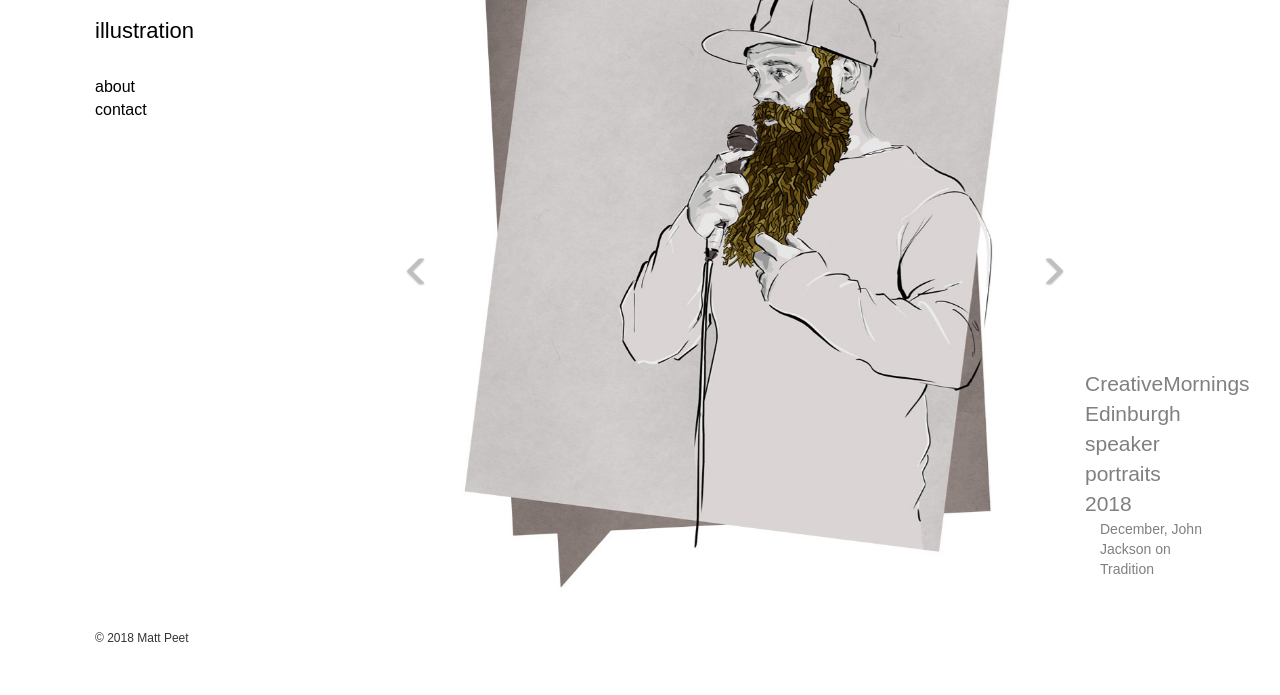
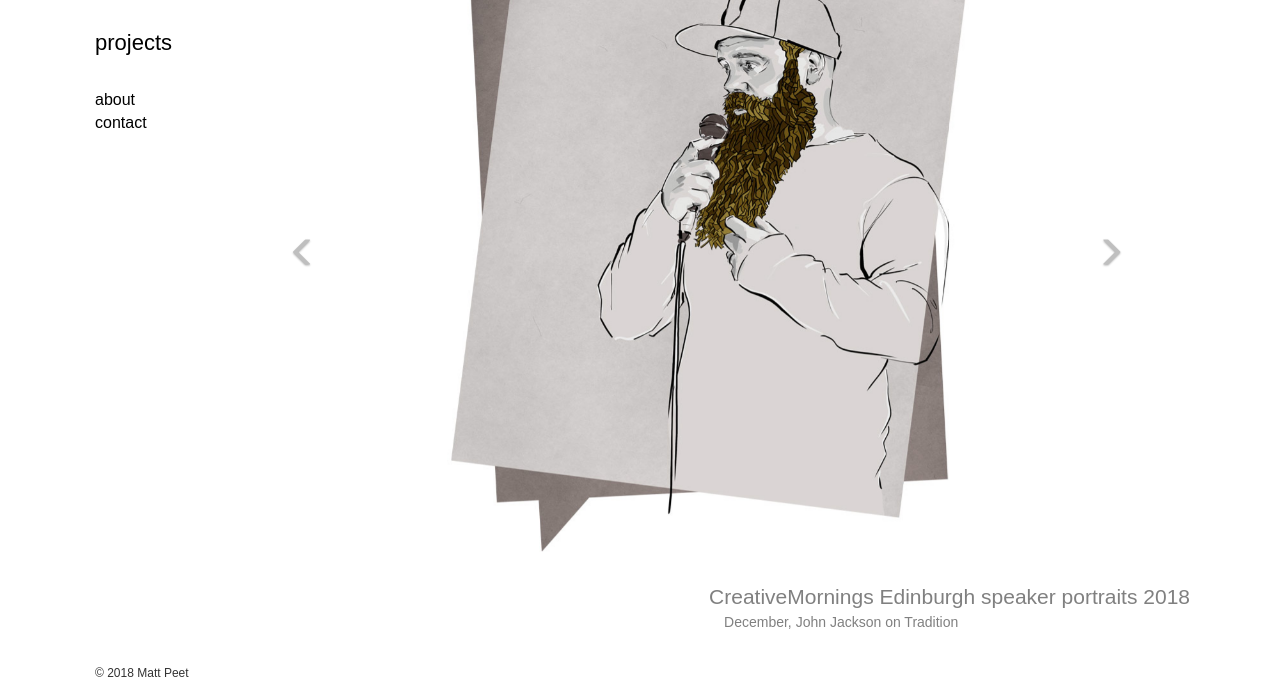
Before and after one commit to mattpeet/mattpeet.github.io, a React app: page /#/0 in a window 1280 px wide. Shown: the part 143-838 px from the top of the page. Before the commit the page ends 803 px from the top, so only its background shows below. Built offline with nearby package versions, Linux system fonts and the light colour scheme; a web font is replaced by a local one.

Commit message:
ui tweaks

```diff
--- a/src/js/components/container/SideNavigation.js
+++ b/src/js/components/container/SideNavigation.js
@@ -9,7 +9,7 @@ class SideNavigation extends Component {
       <div id="side-nav-container">
         <div id="project-filters">
           <ul>
-            <Link to="/"><li>illustration</li></Link>
+            <Link to="/"><li>projects</li></Link>
 
           </ul>
         </div>
--- a/src/js/components/presentational/ProjectImageCarousel.js
+++ b/src/js/components/presentational/ProjectImageCarousel.js
@@ -32,8 +32,15 @@ class ProjectImageCarousel extends Component {
         return <SlideImage image={image.source} key={index} id={index} activeIndex={activeIndex} />
       })
 
+      var hideScrollToggle = ""
+
+      if(this.props.images.length == 1) {
+        hideScrollToggle = "hiddenScroll"
+      }
+
+
       return (
-       <div id="carousel">
+       <div id="carousel" className={hideScrollToggle}>
         <Carousel activeIndex={activeIndex} direction={direction} onSelect={this.handleSelect}>
           {thumbnails}
         </Carousel>
--- a/src/styles/style.css
+++ b/src/styles/style.css
@@ -39,10 +39,10 @@ a:hover {
   }
 }
 
-@media (min-width: 1024px) {
+@media (min-width: 1025px) {
   .app-container {
     display: grid;
-    grid-template-columns: 25% auto;
+    grid-template-columns: 20% auto;
     grid-template-rows: auto 1fr;
     padding: 0;
   }
@@ -94,7 +94,7 @@ a i {
 
 #headerImage{
   margin-left: -7px;
-  max-width: 100%;
+  max-width: 200px;
 }
 
 @media(min-width: 768px) and (orientation: landscape) {
@@ -304,6 +304,10 @@ ul ul li {
   margin-right: auto;
 }
 
+.hiddenScroll .carousel-control {
+  display: none;
+}
+
 .item {
   margin-left: 50px;
   margin-right: 50px;
@@ -311,10 +315,12 @@ ul ul li {
 
 .carousel-control.right {
   background-image: none;
+  width: unset;
 }
 
 .carousel-control.left {
   background-image: none;
+  width: unset;
 }
 
 .carousel-indicators {
@@ -445,18 +451,25 @@ ul ul li {
   }
 
   .item {
-    margin-left: 100px;
-    margin-right: 100px;
+    margin-left: 0px;
+    margin-right: 0px;
+  }
+
+  .item img {
+    max-width: 100%;
+    max-height: 80vh;
+    height: auto;
+    object-fit: contain;
   }
 
   .project-caption-container {
-    grid-template-columns: 120px;
     background: white;
     grid-template-rows: auto auto;
     display: grid;
-    grid-row: 2;
-    grid-column: 3;
-    margin-left: -50px;
+    grid-row: 3;
+    grid-column: 2 / span 2;
+    justify-content: right;
+    padding-bottom: 50px;
   }
 
   .project-caption-container  p {
```
